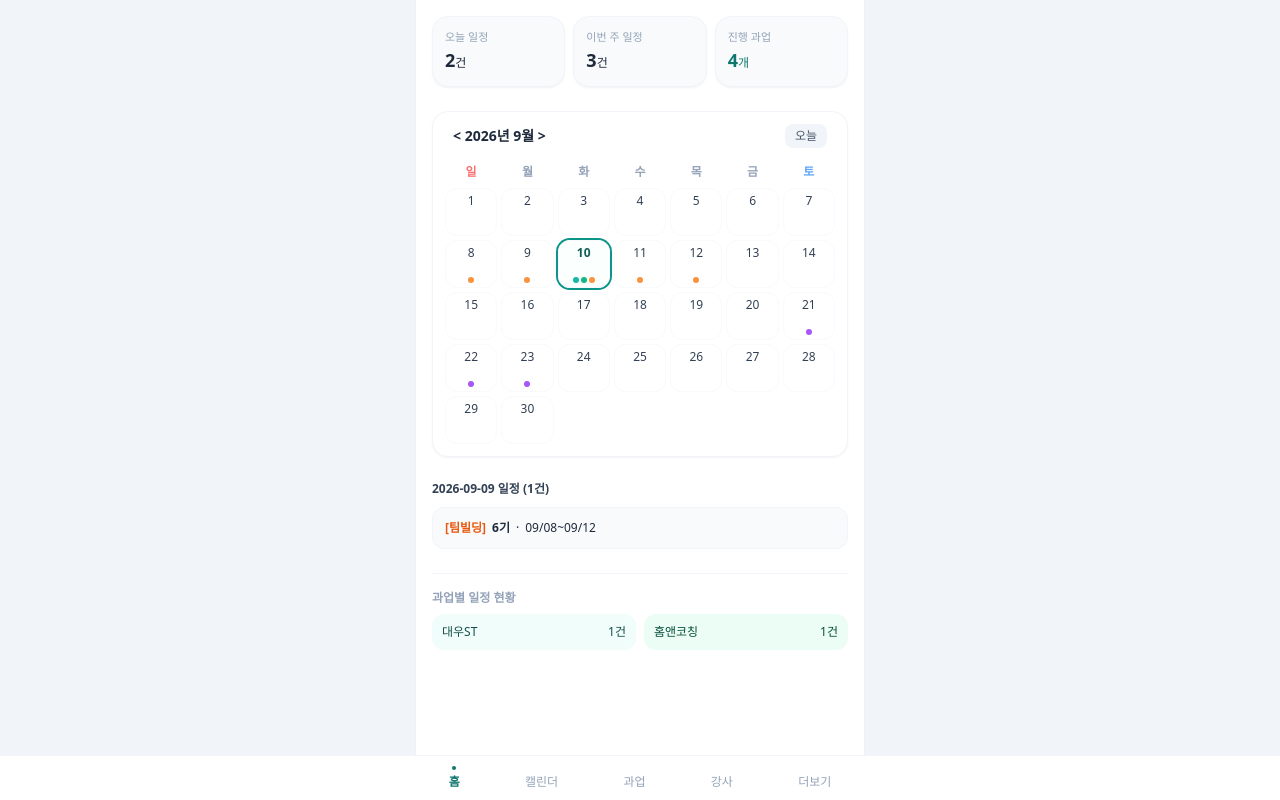
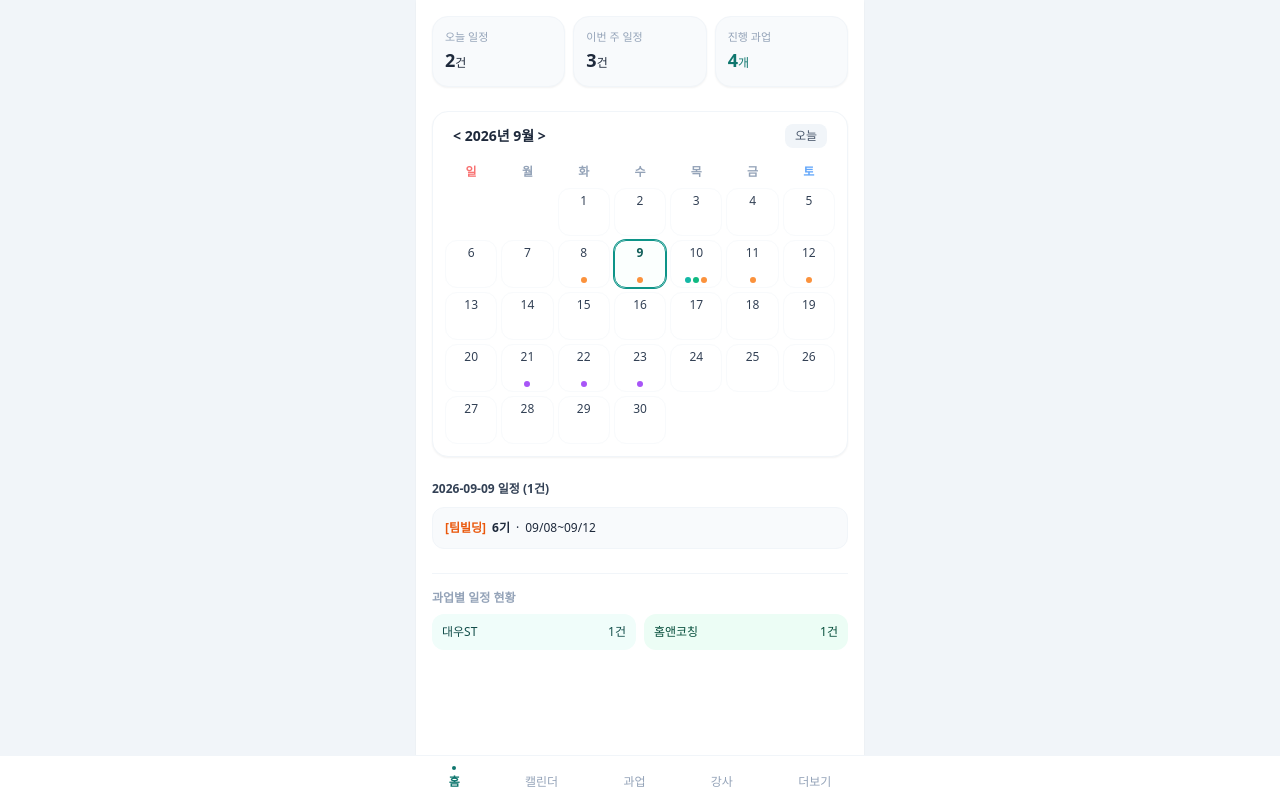
Before and after one commit to firstlady52/open-on, a Next.js app: page / in a window 1280 px wide. Built offline with nearby package versions, Linux system fonts and the light colour scheme.

Commit message:
Update MonthCalendar.tsx

```diff
--- a/src/components/MonthCalendar.tsx
+++ b/src/components/MonthCalendar.tsx
@@ -1,6 +1,6 @@
 'use client';
 
-import { useState } from 'react';
+import { useState, useEffect } from 'react';
 import { EventItem } from '@/types';
 
 interface CalendarProps {
@@ -9,12 +9,37 @@ interface CalendarProps {
 }
 
 export default function MonthCalendar({ events, onSelectDate }: CalendarProps) {
-  const [selectedDay, setSelectedDay] = useState('2026-09-10');
+  const [selectedDay, setSelectedDay] = useState('');
+  const [currentDate, setCurrentDate] = useState(new Date());
 
-  // 2026년 9월 일수 (30일)
-  const daysInMonth = Array.from({ length: 30 }, (_, i) => {
+  // 앱 실행 시 오늘 날짜로 초기화
+  useEffect(() => {
+    const today = new Date();
+    const yyyy = today.getFullYear();
+    const mm = String(today.getMonth() + 1).padStart(2, '0');
+    const dd = String(today.getDate()).padStart(2, '0');
+    const todayStr = `${yyyy}-${mm}-${dd}`;
+    setSelectedDay(todayStr);
+    setCurrentDate(today);
+  }, []);
+
+  // 달력을 그리기 위한 날짜 계산
+  const year = currentDate.getFullYear();
+  const month = currentDate.getMonth(); // 0부터 시작 (8 = 9월)
+
+  // 이번 달 1일이 무슨 요일인지 계산 (0: 일요일 ~ 6: 토요일)
+  const firstDayOfMonth = new Date(year, month, 1).getDay();
+
+  // 이번 달이 며칠까지 있는지 계산 (예: 9월은 30일)
+  const daysInMonth = new Date(year, month + 1, 0).getDate();
+
+  // 1일이 시작하기 전까지의 빈 칸 배열
+  const blanks = Array.from({ length: firstDayOfMonth }, (_, i) => i);
+
+  // 이번 달의 실제 날짜 배열
+  const days = Array.from({ length: daysInMonth }, (_, i) => {
     const day = i + 1;
-    const dateStr = `2026-09-${day.toString().padStart(2, '0')}`;
+    const dateStr = `${year}-${String(month + 1).padStart(2, '0')}-${String(day).padStart(2, '0')}`;
     return { day, dateStr };
   });
 
@@ -37,16 +62,31 @@ export default function MonthCalendar({ events, onSelectDate }: CalendarProps) {
     }
   };
 
+  // '오늘' 버튼 클릭 시
+  const handleTodayClick = () => {
+    const today = new Date();
+    const yyyy = today.getFullYear();
+    const mm = String(today.getMonth() + 1).padStart(2, '0');
+    const dd = String(today.getDate()).padStart(2, '0');
+    const todayStr = `${yyyy}-${mm}-${dd}`;
+
+    setCurrentDate(today);
+    setSelectedDay(todayStr);
+    onSelectDate(todayStr);
+  };
+
+  // 클라이언트 렌더링 전 빈 화면 방지
+  if (!selectedDay) return <div className="h-64 animate-pulse bg-slate-50 rounded-xl"></div>;
+
   return (
     <div>
       <div className="flex justify-between items-center mb-4 px-2">
-        <span className="text-sm font-bold text-slate-800">&lt; 2026년 9월 &gt;</span>
+        <span className="text-sm font-bold text-slate-800">
+          &lt; {year}년 {month + 1}월 &gt;
+        </span>
         <button
           type="button"
-          onClick={() => {
-            setSelectedDay('2026-09-10');
-            onSelectDate('2026-09-10');
-          }}
+          onClick={handleTodayClick}
           className="text-xs px-2.5 py-1 bg-slate-100 text-slate-600 rounded-lg font-medium active:scale-95 transition-transform"
         >
           오늘
@@ -60,7 +100,13 @@ export default function MonthCalendar({ events, onSelectDate }: CalendarProps) {
       </div>
 
       <div className="grid grid-cols-7 gap-1">
-        {daysInMonth.map(({ day, dateStr }) => {
+        {/* 1일 이전의 빈 칸 그리기 */}
+        {blanks.map((_, i) => (
+          <div key={`blank-${i}`} className="h-12"></div>
+        ))}
+
+        {/* 실제 날짜 그리기 */}
+        {days.map(({ day, dateStr }) => {
           const dayEvents = getDotsForDate(dateStr);
           const isSelected = dateStr === selectedDay;
 
@@ -72,8 +118,10 @@ export default function MonthCalendar({ events, onSelectDate }: CalendarProps) {
                 setSelectedDay(dateStr);
                 onSelectDate(dateStr);
               }}
-              className={`h-12 border border-slate-50 rounded-xl flex flex-col items-center justify-between py-1 transition-all active:scale-95 ${
-                isSelected ? 'ring-2 ring-teal-600 bg-teal-50/30' : 'hover:bg-slate-50'
+              className={`h-12 border rounded-xl flex flex-col items-center justify-between py-1 transition-all active:scale-95 ${
+                isSelected
+                  ? 'border-teal-600 bg-teal-50/30 ring-1 ring-teal-600'
+                  : 'border-slate-50 hover:bg-slate-50'
               }`}
             >
               <span className={`text-xs ${isSelected ? 'font-bold text-teal-800' : 'text-slate-700'}`}>
```
